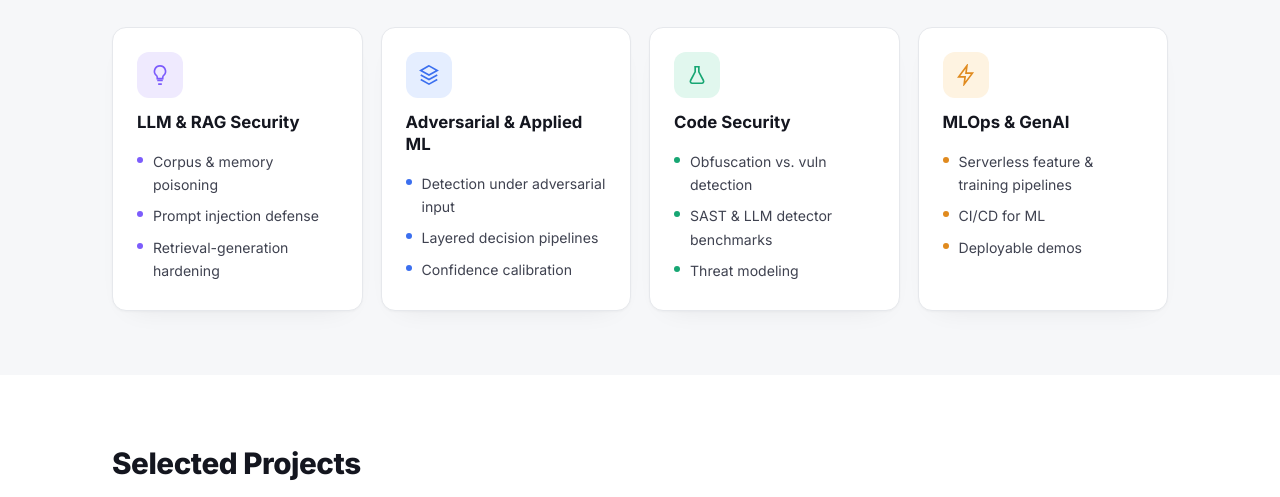
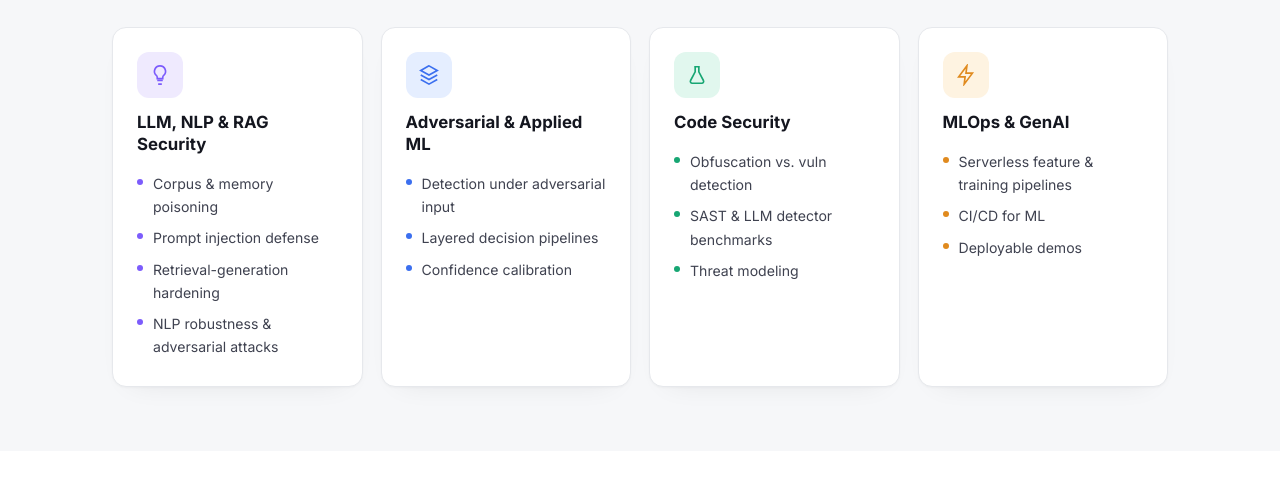
Before and after one commit to Ali-Sherazii/Ali-Sherazii.github.io, a plain HTML site: page index.html in a window 1280 px wide. Shown: the part 2617-3114 px from the top of the page. Drawn offline with Linux system fonts and the light colour scheme.

Commit message:
Add NLP to skills and research interests

```diff
--- a/index.html
+++ b/index.html
@@ -375,11 +375,12 @@
         <div class="chip-icon c-purple">
           <svg viewBox="0 0 24 24" fill="none" stroke="currentColor" stroke-width="1.8"><path d="M9 18h6M10 22h4M12 2a6 6 0 0 0-4 10.5c.6.5 1 1.3 1 2.1V16h6v-1.4c0-.8.4-1.6 1-2.1A6 6 0 0 0 12 2z"/></svg>
         </div>
-        <h3 class="icon-card__title">LLM &amp; RAG Security</h3>
+        <h3 class="icon-card__title">LLM, NLP &amp; RAG Security</h3>
         <ul class="icon-card__list">
           <li>Corpus &amp; memory poisoning</li>
           <li>Prompt injection defense</li>
           <li>Retrieval-generation hardening</li>
+          <li>NLP robustness &amp; adversarial attacks</li>
         </ul>
       </div>
       <div class="icon-card tone-blue">
@@ -539,7 +540,7 @@
         </div>
         <h3 class="icon-card__title">ML &amp; GenAI</h3>
         <ul class="icon-card__list">
-          <li>PyTorch</li><li>scikit-learn</li><li>LangChain</li><li>Chroma</li><li>Ollama</li><li>SHAP</li>
+          <li>PyTorch</li><li>scikit-learn</li><li>NLP</li><li>LangChain</li><li>Chroma</li><li>Ollama</li><li>SHAP</li>
         </ul>
       </div>
       <div class="icon-card tone-green">
```
